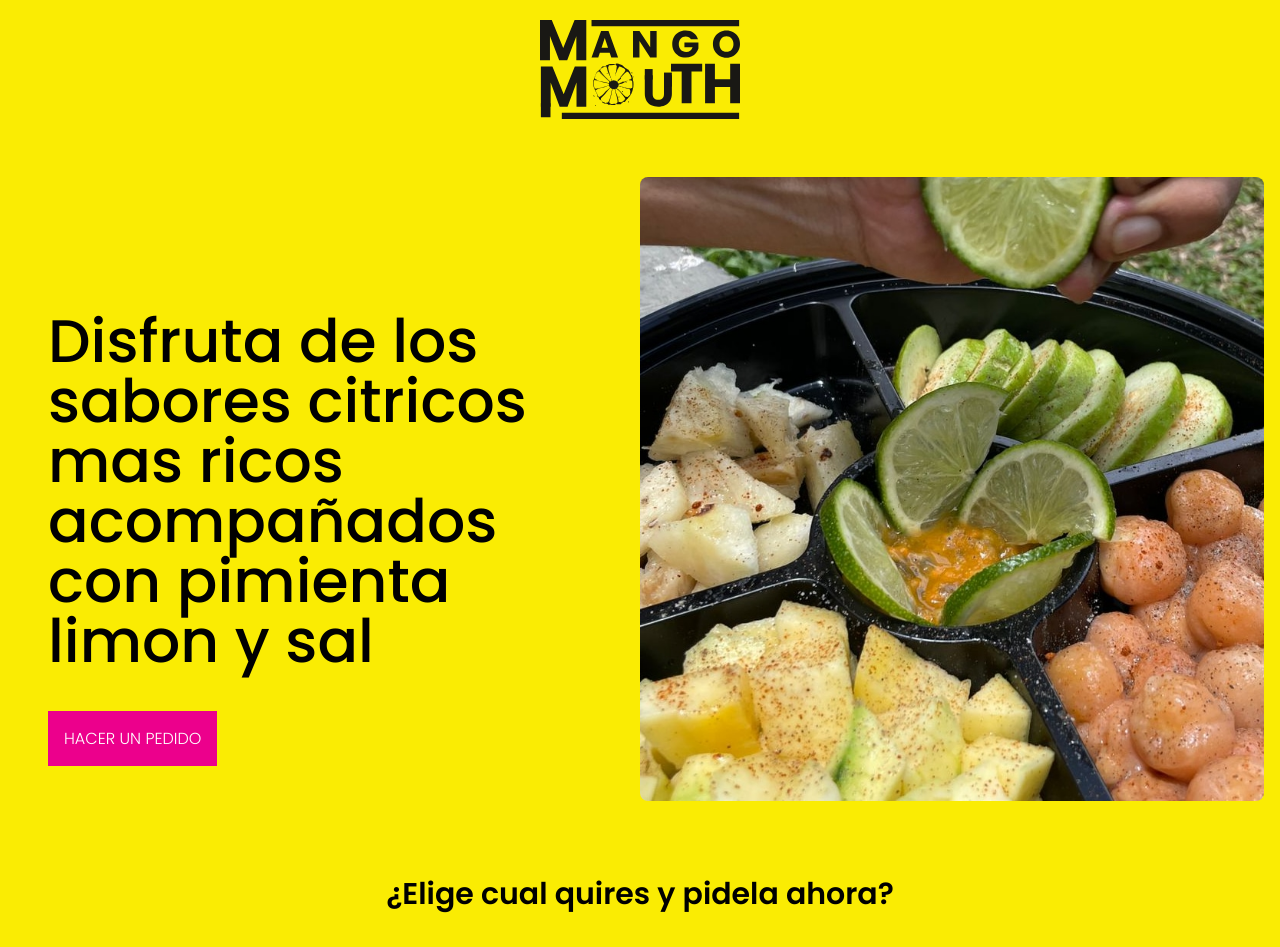
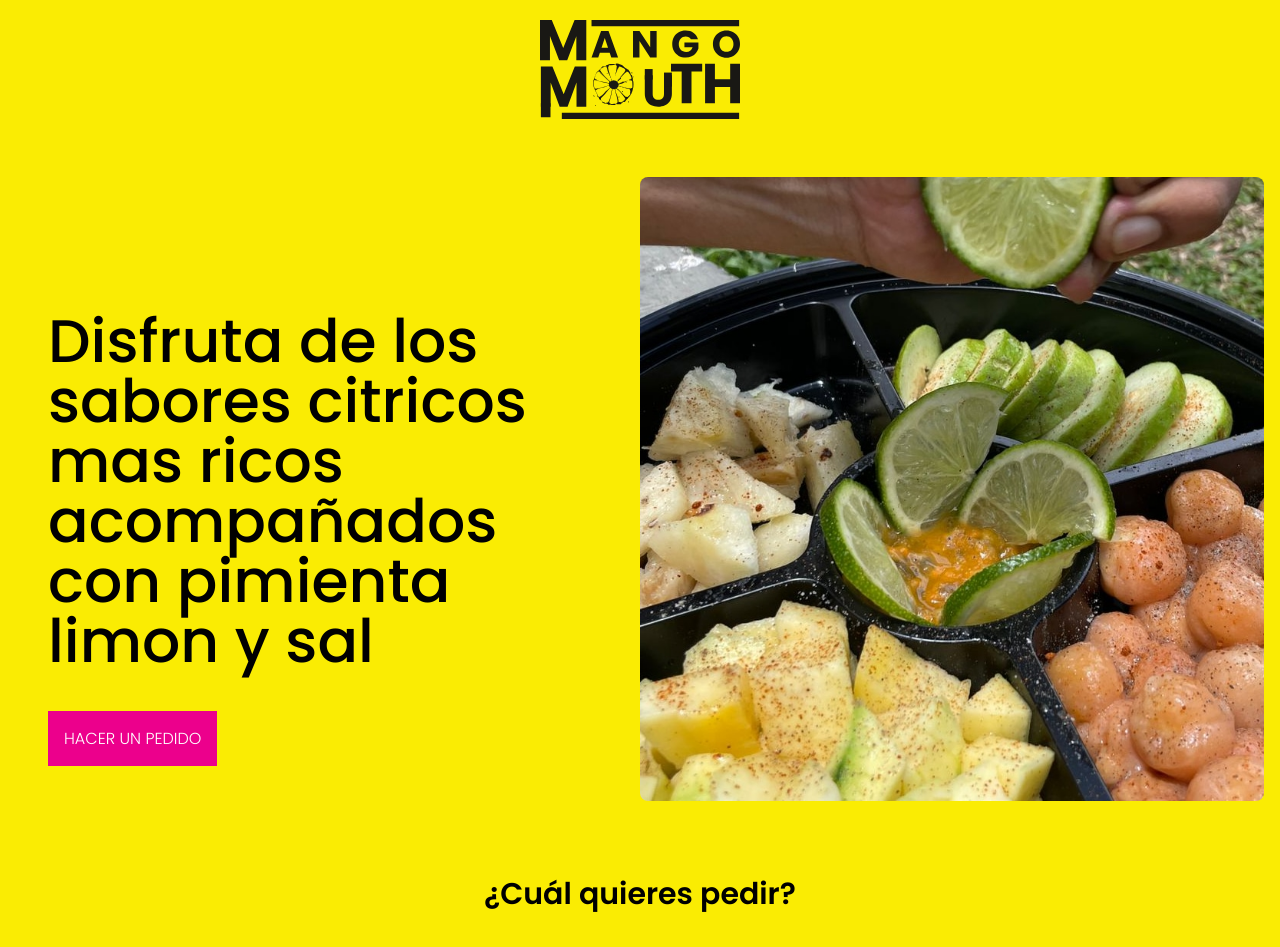
Before and after one commit to digpolo/mangomouth-web, a Next.js app: page / in a window 1280 px wide. Shown: the top 947 px of the page. Built offline with nearby package versions, Linux system fonts and the light colour scheme.

Commit message:
CU-860rytmkd - deploy 2

```diff
--- a/src/components/card.tsx
+++ b/src/components/card.tsx
@@ -25,7 +25,7 @@ const Card: React.FC<CardProps> = ({ cardProduct }) => {
                     height={300}
                 />
             </div>
-            <div className='hover:cursor-pointer mx-6'>
+            <div className='mx-6'>
             <div className='flex items-center justify-center my-4'>
                     <h3 className=' w-20 h-20 text-center flex items-center justify-center rounded-full bg-[#FAEC03]'>{cardProduct.price}</h3>
                 </div>
--- a/src/components/dishes.tsx
+++ b/src/components/dishes.tsx
@@ -36,7 +36,7 @@ let products = [
 const Dishes = () => {
   return (
     <div className='flex flex-col items-center justify-between  my-10 px-4'>
-      <h2 className='py-8'>¿Elige cual quires y pidela ahora?</h2>
+      <h2 className='py-8'>¿Cuál quieres pedir?</h2>
       <div className=' gap-10  grid grid-cols md:grid-cols-2 lg:grid-cols-3 mx-4'>
         {products.map((product) => (
           <Card key={product.id} cardProduct={product} />
```
